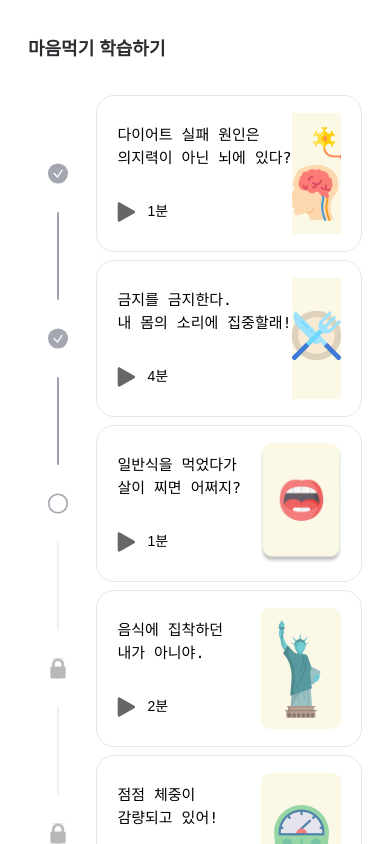
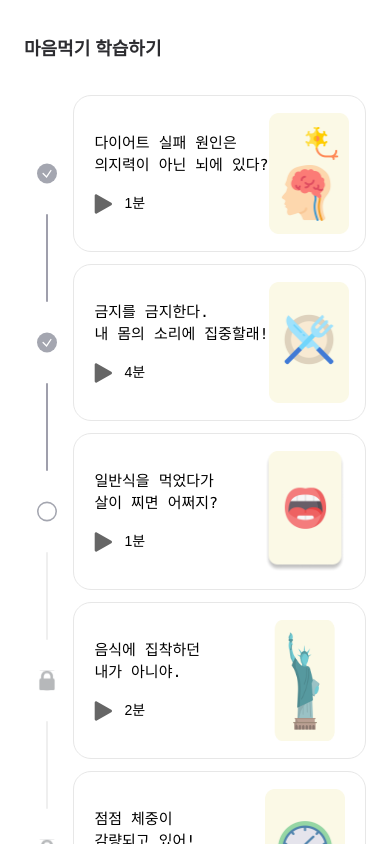
Before and after one commit to hatoruday/mindeating-front, a Next.js app: page /contents in a window 390 px wide. Shown: the top 844 px of the page. Built offline with nearby package versions, Linux system fonts and the light colour scheme; a web font is replaced by a local one.

Commit message:
responsive contents list

```diff
--- a/app/contents/page.tsx
+++ b/app/contents/page.tsx
@@ -45,19 +45,19 @@ export default function Contents() {
     },
   ];
   return (
-    <div className="flex flex-col content-center px-1">
+    <div className="flex flex-col content-center">
       <header className="flex w-full justify-start py-5">
         <span className="font-bold  text-[18px] text-black1">
           마음먹기 학습하기
         </span>
       </header>
 
-      <div className="grid grid-flow-row-dense py-3 grid-cols-5 gap-2 ">
+      <div className="grid grid-flow-row-dense py-3 gap-x-1 gap-y-3 grid-cols-7 ">
         <div></div>
         {contentsBlockList.map((contentsBlock, index) => {
           return (
             <React.Fragment key={index}>
-              <div className="col-span-4 row-span-3 w-ful">
+              <div className="col-span-6 row-span-3 w-ful">
                 <ContentsBox
                   contentsString={contentsBlock.contentString}
                   imgSrc={contentsBlock.imgSrc}
--- a/components/contents/contentsBox.tsx
+++ b/components/contents/contentsBox.tsx
@@ -10,9 +10,11 @@ export default function ContentsBox({
   timeRequiring: string;
 }) {
   return (
-    <div className="flex justify-between w-full h-[157px] content-center  rounded-[18px] px-5  border-[1.5px] border-black4">
-      <div className="flex flex-col justify-between py-7">
-        <pre className="text-[15px] font-medium">{contentsString}</pre>
+    <div className="flex justify-between w-full h-[157px] content-center  rounded-[18px] px-5 min-[380px]:px-5  border-[1.5px] border-black4">
+      <div className="flex flex-col justify-around py-7">
+        <pre className="min-[380px]:text-[15px] text-[12px] font-medium">
+          {contentsString}
+        </pre>
         <div className="flex gap-x-3">
           <Image
             src="/eating learning/curriculum/timeResumeButton.svg"
@@ -20,11 +22,18 @@ export default function ContentsBox({
             height={18}
             alt="time"
           />
-          <span className="text-[14px]">{timeRequiring}</span>
+          <span className="min-[380px]:text-[14px] text-[12px]">
+            {timeRequiring}
+          </span>
         </div>
       </div>
-      <div className="flex my-auto justify-center relative w-[80px] h-[121px]">
-        <Image src={imgSrc} fill={true} alt="contents" objectFit="cover" />
+      <div className="flex my-auto flex-shrink-0 justify-center relative w-[80px] h-[120px] min-[380px]:w-[80px] min-[380px]:h-[121px]">
+        <Image
+          src={imgSrc}
+          fill
+          alt="article picture"
+          sizes="(max-width: 380px) 100vw, (max-width: 1200px) 50vw, 33vw"
+        />
       </div>
     </div>
   );
```
Also changed, not shown: public/eating learning/curriculum/learn_1.svg (added).
